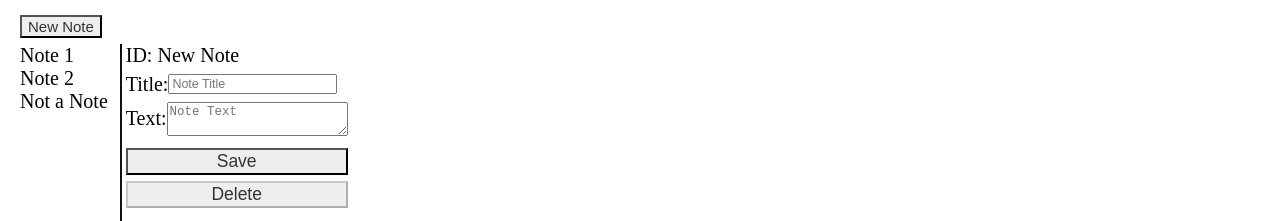
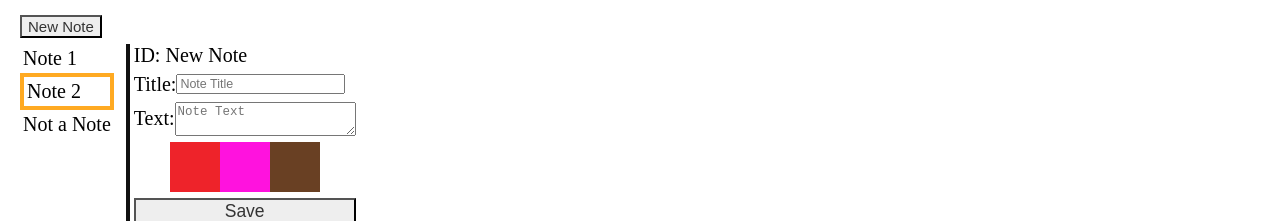
Before and after one commit to wesdean/sample-app-2018-12-03, a plain HTML site: page index.html in a window 1280 px wide. Shown: the part 577-798 px from the top of the page. Drawn offline with Linux system fonts and the light colour scheme.

Commit message:
Some sample apps.

```diff
--- a/index.html
+++ b/index.html
@@ -54,7 +54,7 @@
   </div>
   <div class="note-pad__workspace">
     <div id="noteList" class="note-pad__list"></div>
-    <div class="note-pad__note">
+    <div id="noteContainer" class="note-pad__note">
       <form id="noteForm">
         <div class="form-group">
           <label>ID: <span id="noteId"/></label>
@@ -67,6 +67,7 @@
           <label for="noteText">Text:</label>
           <textarea id="noteText" class="form-control" placeholder="Note Text"></textarea>
         </div>
+        <div id="noteColorSelector" class="note-pad__color-selector"></div>
         <button>Save</button>
         <button id="deleteNote">Delete</button>
       </form>
--- a/js/note_pad.js
+++ b/js/note_pad.js
@@ -9,23 +9,34 @@
   const noteExport = document.getElementById("noteExport");
   const noteImport = document.getElementById("noteImport");
   const notePersistenceText = document.getElementById("notePersistenceText");
+  const colorSelector = document.getElementById("noteColorSelector");
+  const noteContainer = document.getElementById("noteContainer");
+
+  const colorList = {
+    color1: "#ee232a",
+    color2: "#ff12de",
+    color3: "#694023",
+  };
+
+  const noteDefaultBorderColor = "#666666";
 
   // This is the notes array. It's where your notes are kept.
   let notes = [
     {
       id: 0,
       title: "Note 1",
-      text: "This is a note!"
+      text: "This is a note!",
     },
     {
       id: 1,
       title: "Note 2",
-      text: "You guessed it! Another note!"
+      text: "You guessed it! Another note!",
+      color: "#ffaa22",
     },
     {
       id: 2,
       title: "Not a Note",
-      text: "Sorry to disappoint. This is just another note."
+      text: "Sorry to disappoint. This is just another note.",
     }
   ];
 
@@ -92,6 +103,9 @@
       deleteNoteBtn.disabled = false;
     }
 
+    let borderColor = note.color;
+    setNoteContainerBorderColor(borderColor);
+
     noteId.innerText = note.id;
     noteTitle.value = note.title;
     noteText.value = note.text;
@@ -102,6 +116,7 @@
     let id = parseInt(noteId.innerText);
     let title = noteTitle.value;
     let text = noteText.value;
+    let color = noteContainer.style.borderColor;
 
     if (!title) {
       alert("Missing note title");
@@ -112,6 +127,7 @@
       id: id,
       title: title,
       text: text,
+      color: color,
     };
 
     let index = getNoteIndexById(id);
@@ -184,6 +200,10 @@
     div.innerHTML = note.title;
     div.dataset.noteId = note.id;
 
+    if (note.color) {
+      div.style.border = `4px ${note.color} solid`;
+    }
+
     div.addEventListener("click", event => {
       event.preventDefault();
       event.stopPropagation();
@@ -230,6 +250,37 @@
     return pass;
   }
 
+  function buildColorSelector() {
+    colorSelector.innerHTML = "";
+
+    let keys = Object.keys(colorList);
+    for (let i = 0; i < keys.length; i++) {
+      let k = keys[i];
+      let v = colorList[k];
+      if (colorList.hasOwnProperty(k)) {
+        let div = document.createElement("div");
+        div.dataset.color = v;
+        div.classList.add("color-item");
+        div.style.backgroundColor = v;
+
+        div.addEventListener("click", event => {
+          event.preventDefault();
+          setNoteContainerBorderColor(div.dataset.color);
+        }, false);
+
+        colorSelector.appendChild(div);
+      }
+    }
+  }
+
+  function setNoteContainerBorderColor(borderColor) {
+    if (!borderColor) {
+      borderColor = noteDefaultBorderColor;
+    }
+    noteContainer.style.borderColor = borderColor;
+  }
+
+  buildColorSelector();
   loadNoteList();
   loadNote();
 })();
--- a/scss/_note_pad.scss
+++ b/scss/_note_pad.scss
@@ -45,13 +45,13 @@
 
   .note-item {
     cursor: pointer;
+    padding: 3px;
   }
 }
 
 .note-pad__note {
-  border-left: 2px #666666 inset;
+  border-left: 4px #666666 inset;
   padding-left: 4px;
-
 
 
   button {
@@ -60,3 +60,15 @@
     margin-top: 6px;
   }
 }
+
+.note-pad__color-selector {
+  display: flex;
+  align-items: center;
+  justify-content: center;
+
+  .color-item {
+    width: 50px;
+    height: 50px;
+    cursor: pointer;
+  }
+}
```
Also changed, not shown: index.css, 1 other file.
